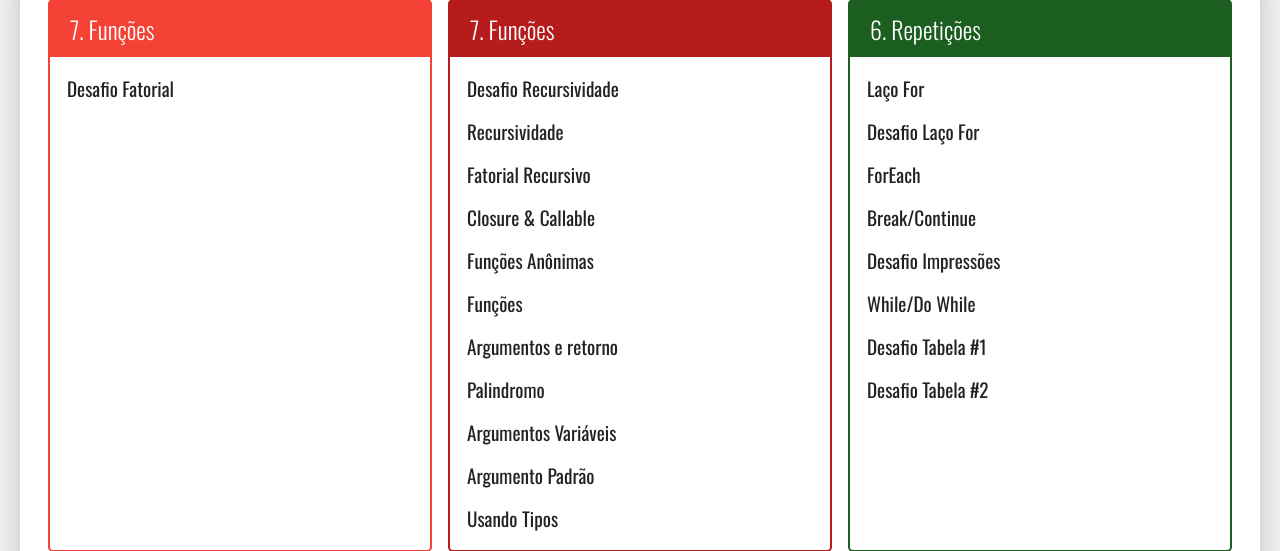
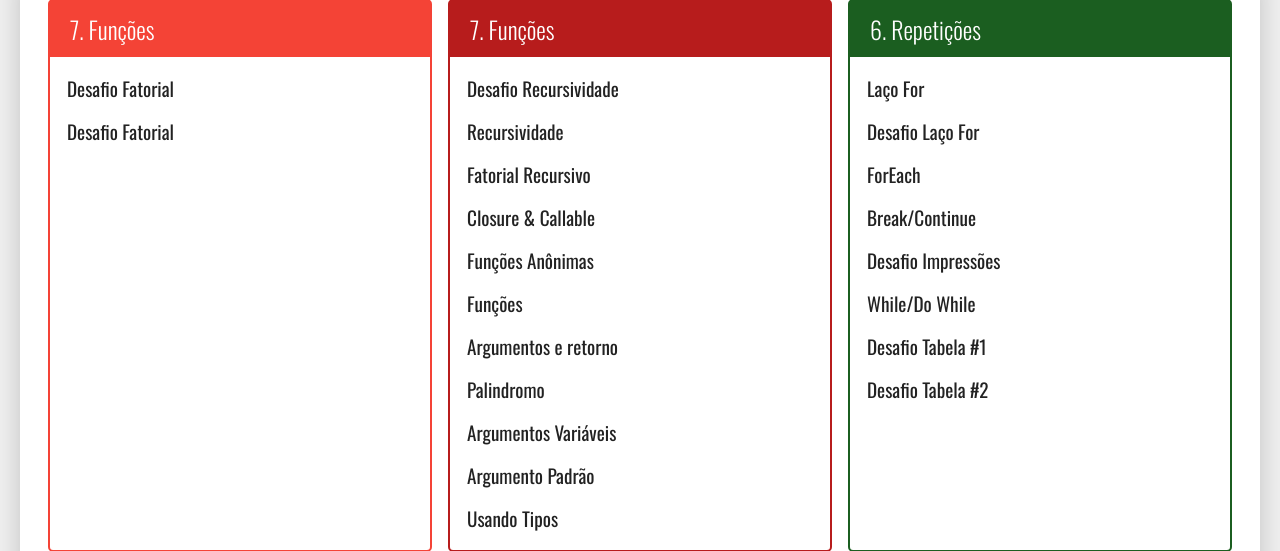
Before and after one commit to desenvolveronica/Exerc-cios-PHP, a PHP site: page / in a window 1280 px wide. Shown: the part 161-712 px from the top of the page. Run offline with PHP 8.4, Linux system fonts and the light colour scheme.

Commit message:
pratica.2

```diff
--- /dev/null
+++ b/function/recursividade.php
@@ -0,0 +1 @@
+<div class="titulo">Recursividade</div>
--- a/index.php
+++ b/index.php
@@ -21,6 +21,11 @@
                 <ul>
                     <li>
                         <a href="exercicio.php?dir=function&file=fatorial">
+                            Desafio Fatorial
+                        </a>
+                    </li>
+                    <li>
+                        <a href="exercicio.php?dir=function&file=recursividade">
                             Desafio Fatorial
                         </a>
                     </li>
```
